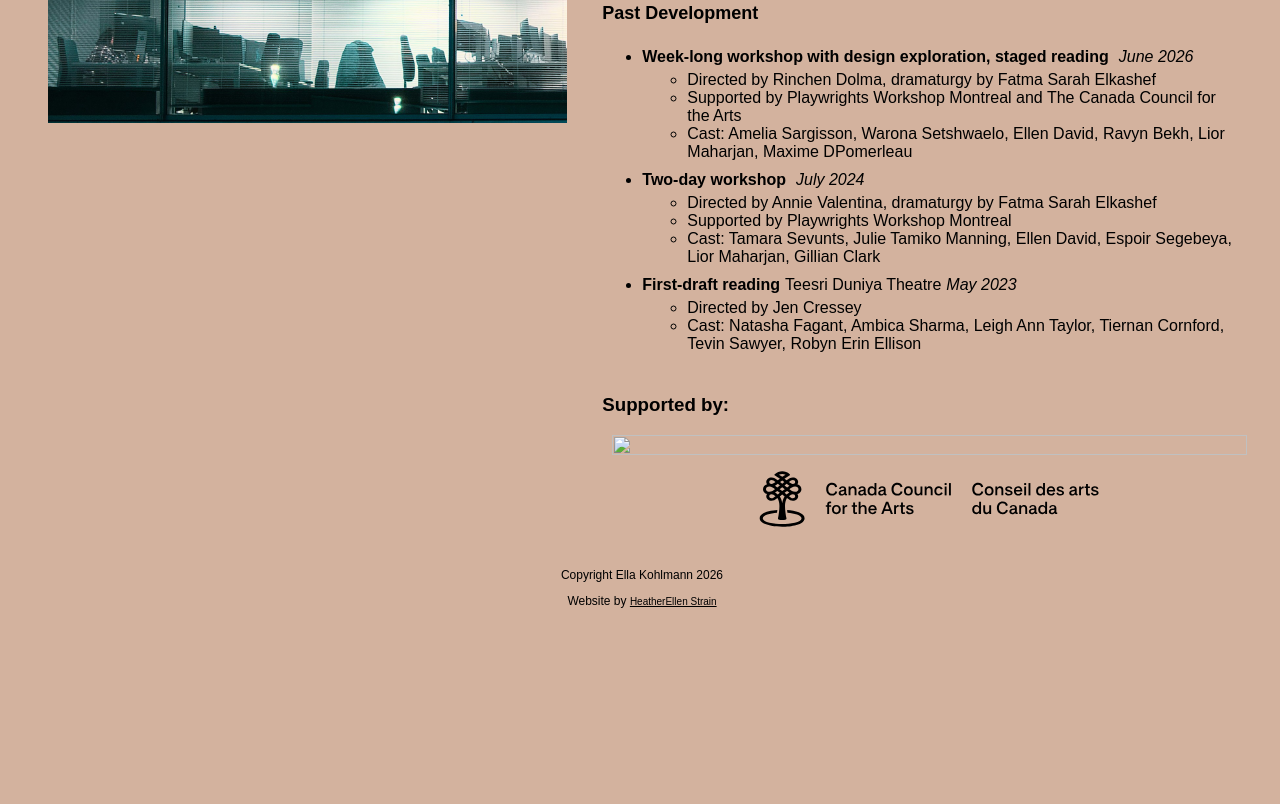
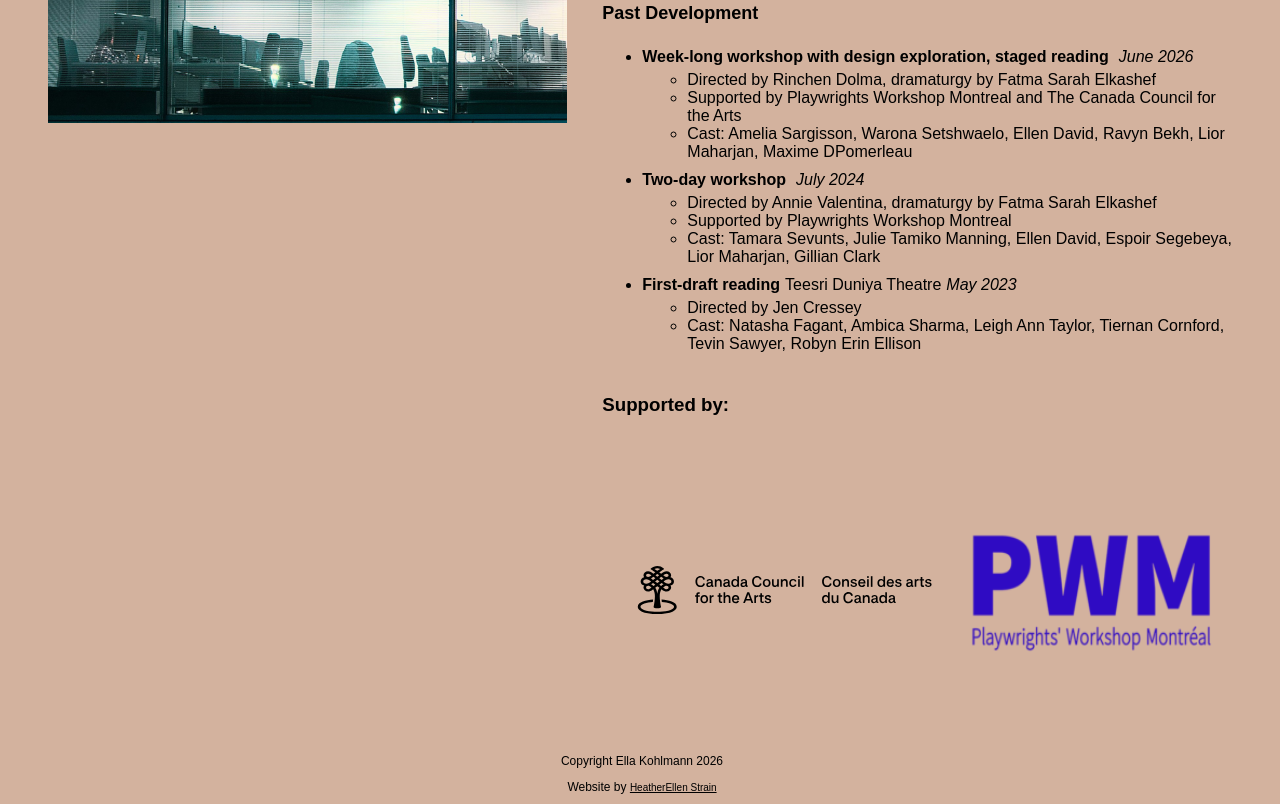
Before and after one commit to hestrain/ella-site, a plain HTML site: page pages/corps.html in a window 1280 px wide. Shown: the part 594-1398 px from the top of the page. Before the commit the page ends 1212 px from the top, so only its background shows below. Drawn offline with Linux system fonts and the light colour scheme.

Commit message:
added pwm logo

```diff
--- a/assets/details.js
+++ b/assets/details.js
@@ -280,6 +280,8 @@ function createPage() {
     let supportH = document.createElement("h3")
     supportH.innerHTML = "<br>Supported by:<br>"
     supportEl.append(supportH)
+    let logosEl = document.createElement("div")
+    logosEl.setAttribute("class", "logo-zone")
     supporters.forEach((supporter) => {
 
       let aCompany = document.createElement("div")
@@ -294,8 +296,9 @@ supporterLogo.setAttribute("class","support-logo spec-photos prod-pic")
 supporterName.setAttribute("class","support-company")
       supporterName.append(supporterLogo)
       aCompany.append(supporterName)
-      supportEl.append(aCompany)
+      logosEl.append(aCompany)
     })
+    supportEl.append(logosEl)
     rightCol.append(supportEl)
   }
 
--- a/assets/ellaplays.json
+++ b/assets/ellaplays.json
@@ -175,7 +175,7 @@
     "support":[
       {
         "copmany":"Playwrights Workshop Montreal",
-        "logo":"",
+        "logo":"../assets/photos/logos/cropped-2018-PWM-logo_web.png",
         "website":"https://www.playwrights.ca/"
       },
       {
--- a/assets/spec.css
+++ b/assets/spec.css
@@ -149,8 +149,16 @@ width: 100%;
     min-height: 30px;
 }
 
+.logo-zone{
+    display: flex;
+    flex-direction: row-reverse;
+    align-content: center;
+    justify-content: center;
+}
+
 .support-logo{
-    max-height: 60px;
+    max-width: 300px;
+    min-width: 200px;
 }
 .support-company{
     text-align: center;
@@ -182,5 +190,9 @@ width: 100%;
         margin: auto;
     }
 
+    .logo-zone{
+        flex-direction: column;
+    }
+
 
 }
```
Also changed, not shown: assets/photos/logos/cropped-2018-PWM-logo_web.svg (added).
